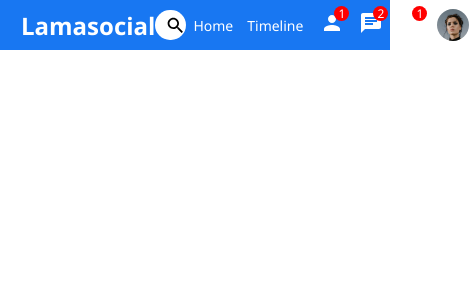
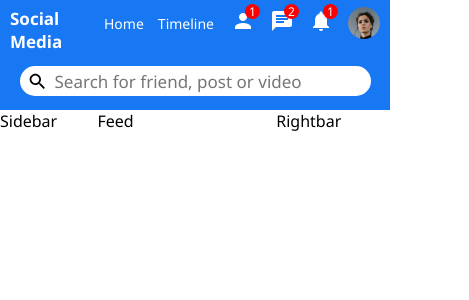
Before and after one commit to YousefDan/social-media-ui, a React (Create React App) app: page / in a window 390 px wide. Shown: the top 300 px of the page, 469 px wide, since content can reach past the window. Built offline with nearby package versions, Linux system fonts and the light colour scheme.

Commit message:
created sidebar & feed & rightbar components

```diff
--- /dev/null
+++ b/src/components/feed/Feed.jsx
@@ -0,0 +1,7 @@
+import "./feed.css";
+
+const Feed = () => {
+    return ( <section className="feed">Feed</section> );
+}
+
+export default Feed;
--- /dev/null
+++ b/src/components/feed/feed.css
@@ -0,0 +1,3 @@
+.feed {
+    flex: 5.5;
+}
--- /dev/null
+++ b/src/components/rightbar/Rightbar.jsx
@@ -0,0 +1,7 @@
+import "./rightbar.css"
+
+const Rightbar = () => {
+    return ( <section className="rightbar">Rightbar</section> );
+}
+
+export default Rightbar;
--- /dev/null
+++ b/src/components/rightbar/rightbar.css
@@ -0,0 +1,3 @@
+.rightbar {
+    flex: 3.5;
+}
--- /dev/null
+++ b/src/components/sidebar/Sidebar.jsx
@@ -0,0 +1,7 @@
+import "./sidebar.css";
+
+const Sidebar = () => {
+    return ( <section className="sidebar">Sidebar</section> );
+}
+
+export default Sidebar;
--- /dev/null
+++ b/src/components/sidebar/sidebar.css
@@ -0,0 +1,3 @@
+.sidebar {
+    flex: 3;
+}
--- a/src/components/topbar/TopbarLeft.jsx
+++ b/src/components/topbar/TopbarLeft.jsx
@@ -1,7 +1,7 @@
 const TopbarLeft = () => {
   return (
     <div className="topbarLeft">
-      <span className="logo">Lamasocial</span>
+      <span className="logo">Social Media</span>
     </div>
   );
 };
--- a/src/components/topbar/topbar.css
+++ b/src/components/topbar/topbar.css
@@ -6,6 +6,7 @@
   align-items: center;
   position: sticky;
   top: 0;
+  padding: 0 10px;
 }
 /* Topbar Left */
 .topbarLeft {
@@ -13,7 +14,6 @@
 }
 .logo {
   font-size: 24px;
-  margin-left: 21px;
   font-weight: bold;
   color: white;
   cursor: pointer;
@@ -32,11 +32,13 @@
 }
 .searchIcon {
   font-size: 21px !important;
-  margin-left: 10px;
+  margin: 0 7px;
 }
 .searchInput {
   border: none;
-  width: 70%;
+  width: 80%;
+  font-size: 17px;
+  height: 100%;
 }
 .searchInput:focus {
   outline: none;
@@ -86,3 +88,22 @@
   border-radius: 50%;
   cursor: pointer;
 }
+
+/* Media Queries */
+@media (max-width: 780px) {
+  .topbarContainer {
+    height: 110px;
+    align-items: flex-start;
+    padding-top: 7px;
+  }
+  .logo {
+    font-size: 17px;
+  }
+  .topbarCenter {
+    position: absolute;
+    top: 60%;
+    left: 5%;
+    right: 5%;
+    width: 90%;
+  }
+}
--- a/src/pages/home/Home.jsx
+++ b/src/pages/home/Home.jsx
@@ -1,10 +1,20 @@
 import Topbar from "../../components/topbar/Topbar";
+import Sidebar from "../../components/sidebar/Sidebar";
+import Rightbar from "../../components/rightbar/Rightbar";
+import Feed from "../../components/feed/Feed";
 import "./home.css";
 
 const Home = () => {
-    return ( <div>
-        <Topbar />
-    </div> );
-}
+  return (
+    <>
+      <Topbar />
+      <div className="homeContainer">
+        <Sidebar />
+        <Feed />
+        <Rightbar />
+      </div>
+    </>
+  );
+};
 
 export default Home;
--- a/src/pages/home/home.css
+++ b/src/pages/home/home.css
@@ -0,0 +1,4 @@
+.homeContainer {
+    display: flex;
+    width: 100%;
+}
```
